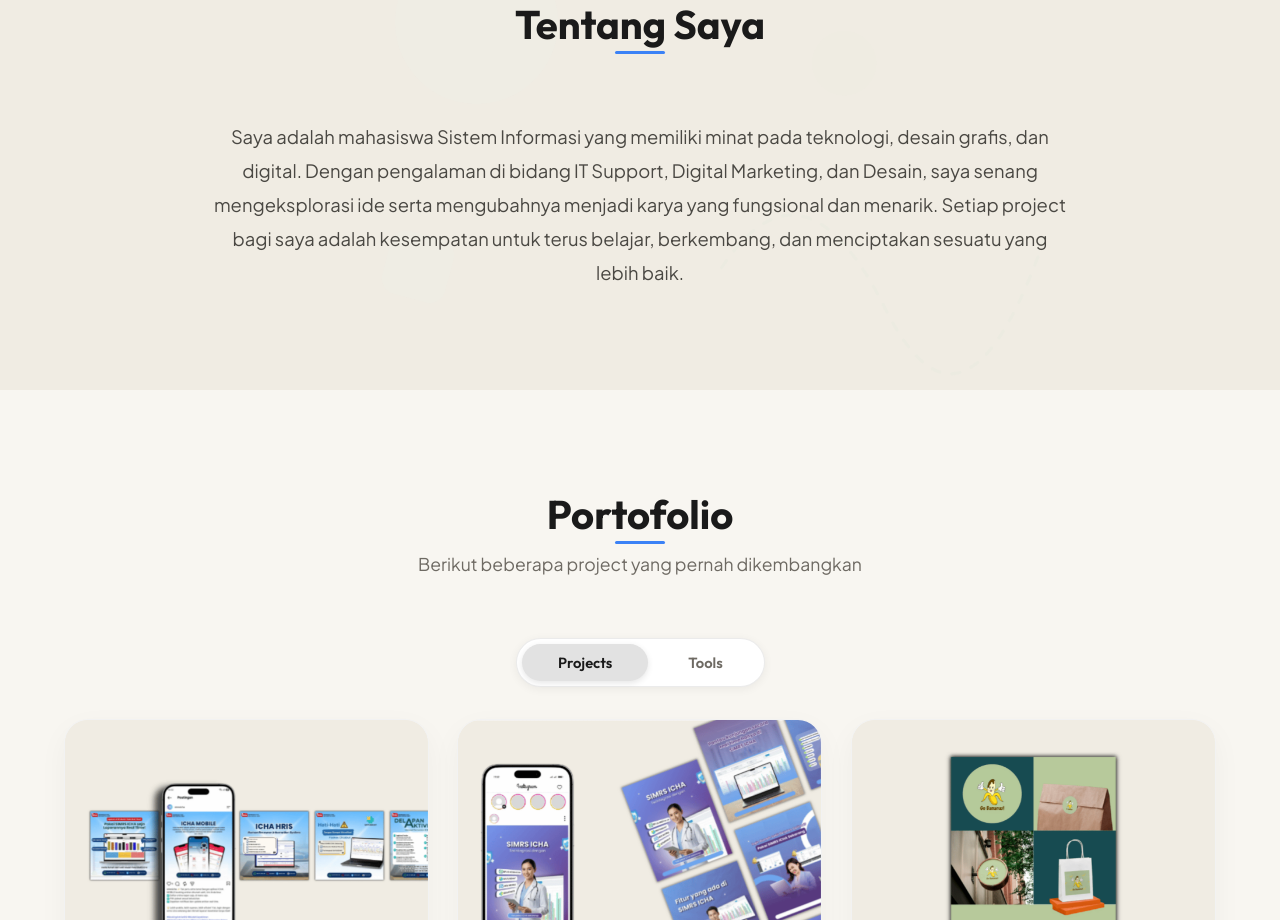
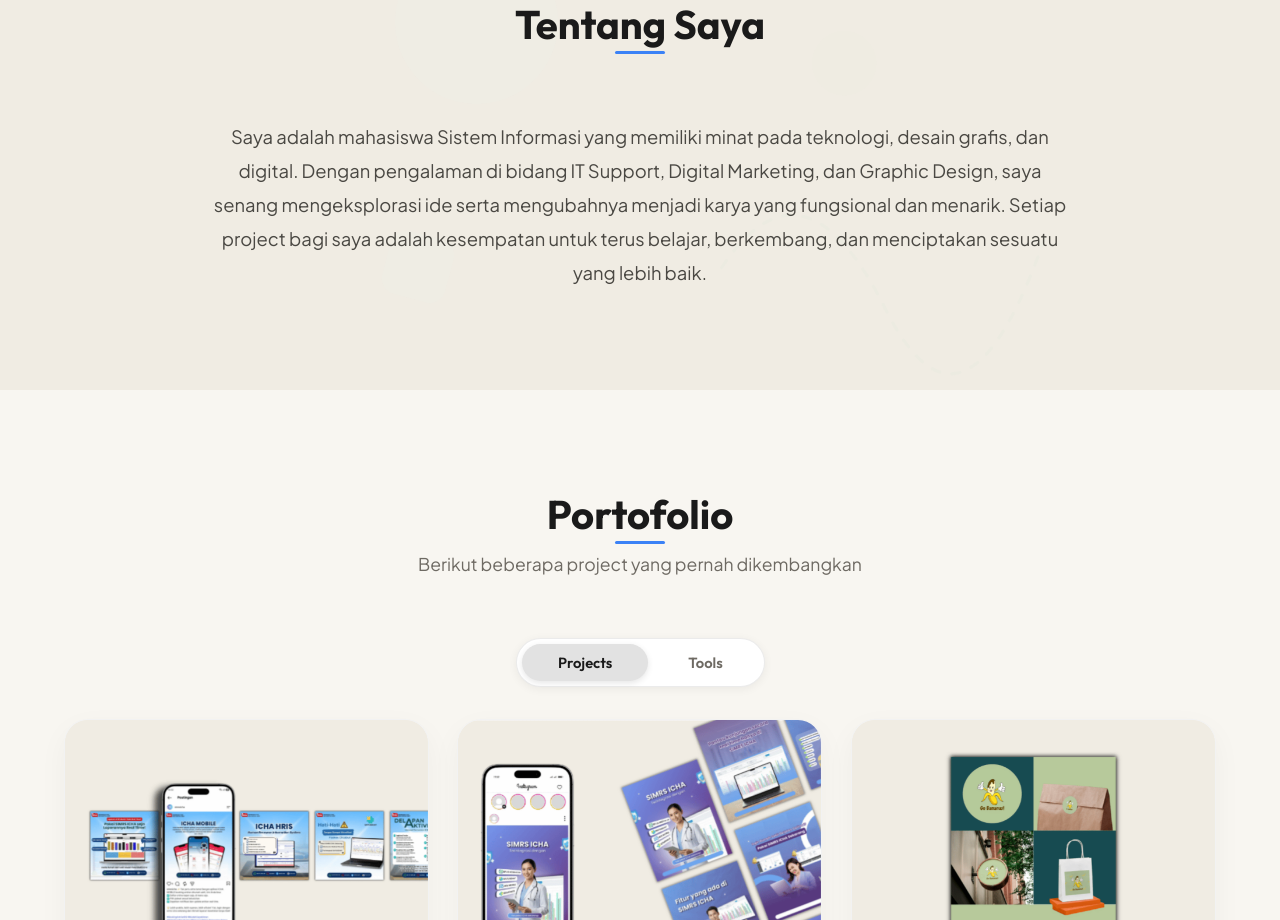
Before and after one commit to bagussajiwo18/portfolio, a Next.js app: page / in a window 1280 px wide. Shown: the part 900-1820 px from the top of the page. Built offline with nearby package versions, Linux system fonts and the light colour scheme; a web font is replaced by a local one.

Commit message:
Update page.js

```diff
--- a/src/app/page.js
+++ b/src/app/page.js
@@ -60,7 +60,7 @@ export default function Home() {
           <div className="about-content">
             <div className="about-text" data-reveal="up" data-reveal-delay="100">
               <p>Saya adalah mahasiswa Sistem Informasi yang memiliki minat pada teknologi, desain grafis, dan digital.
-                Dengan pengalaman di bidang IT Support, Digital Marketing, dan Desain, saya senang mengeksplorasi ide serta
+                Dengan pengalaman di bidang IT Support, Digital Marketing, dan Graphic Design, saya senang mengeksplorasi ide serta
                 mengubahnya menjadi karya yang fungsional dan menarik. Setiap project bagi saya adalah kesempatan untuk terus belajar,
                 berkembang, dan menciptakan sesuatu yang lebih baik.</p>
             </div>
```
